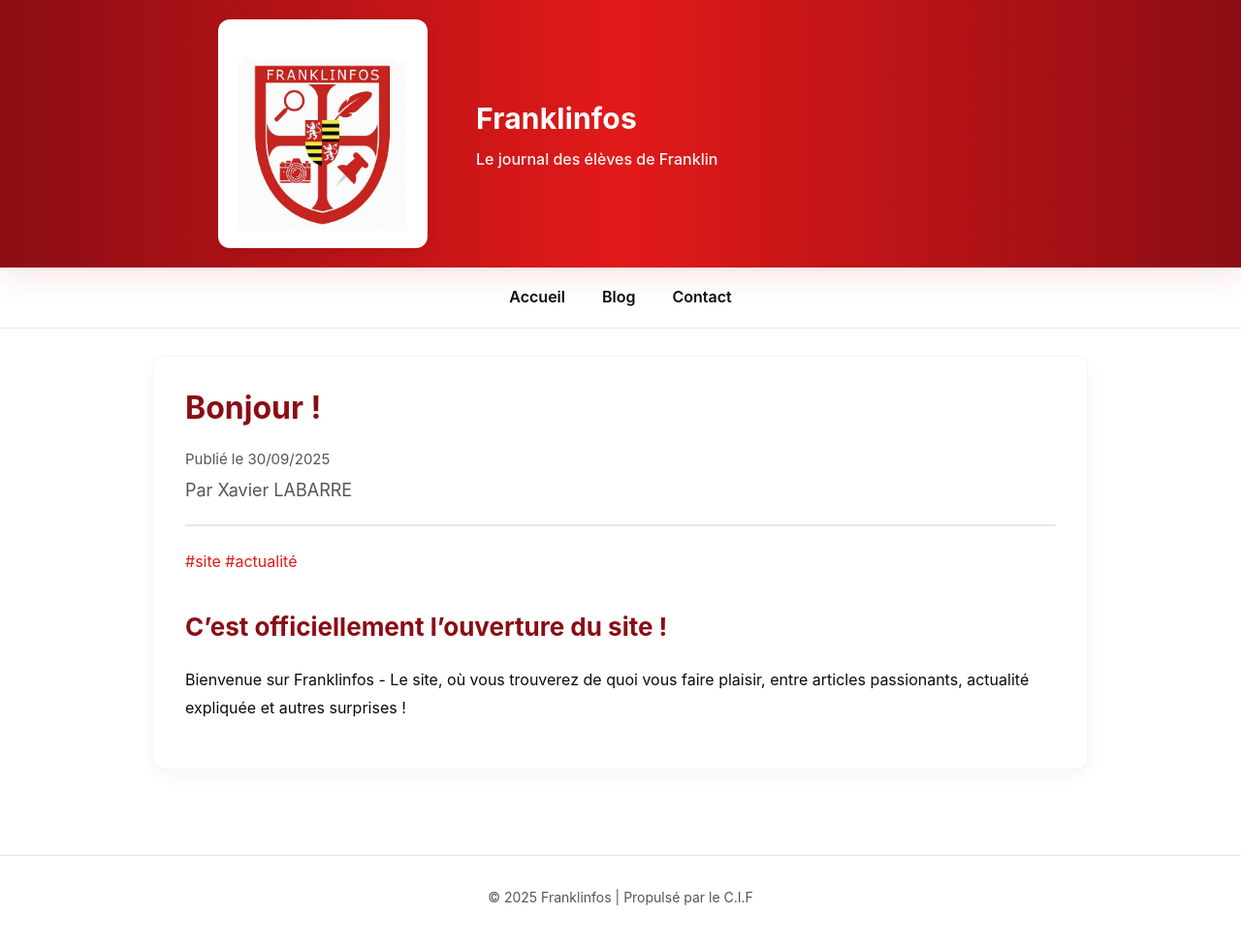
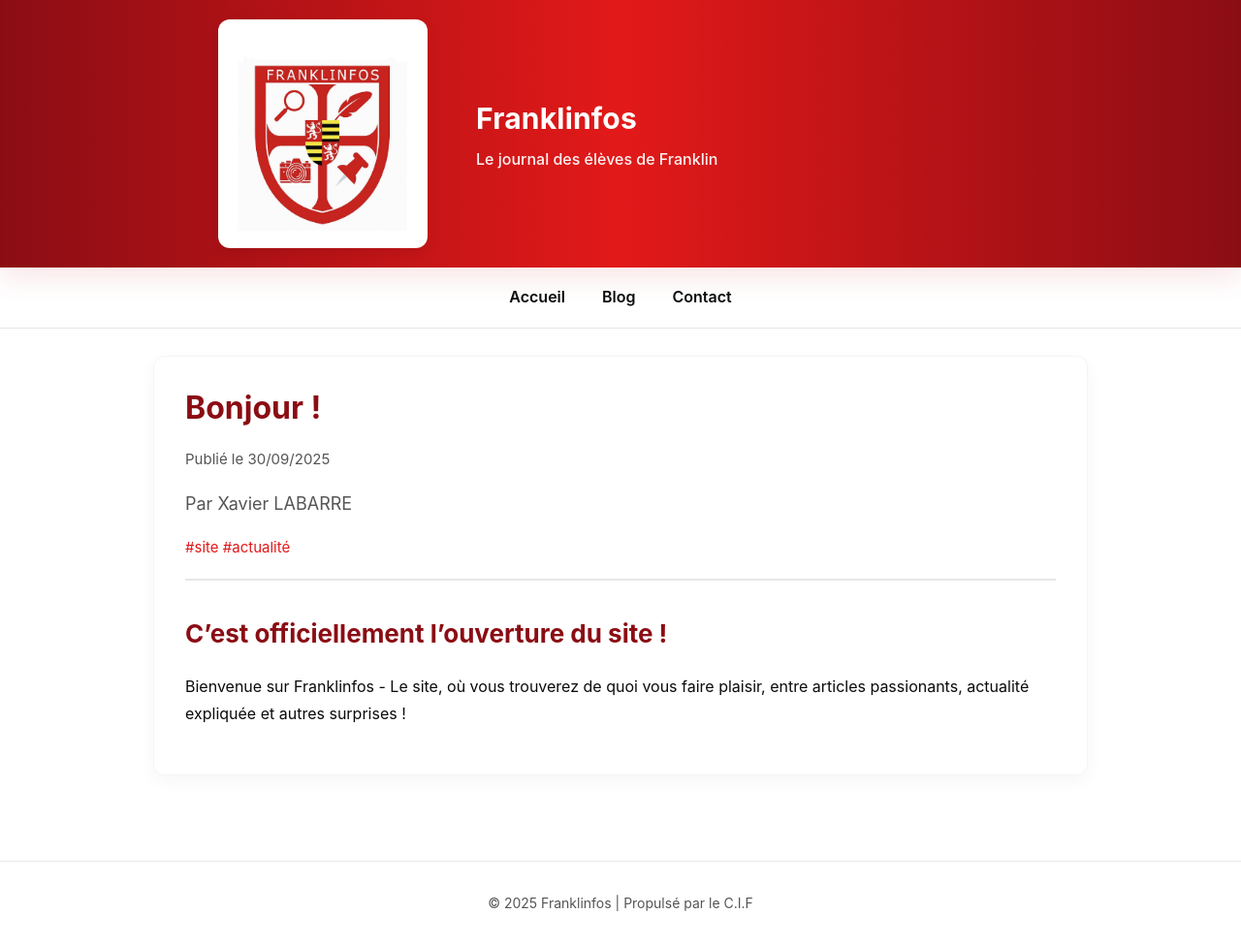
Before and after one commit to Secondaire-Xavier/fr1, a Jekyll site: the page built from _posts/2025-09-30-bonjour.md, in a window 1280 px wide. Shown: the whole page at 97% size. Built offline with Jekyll 4.4.1, drawn with Linux system fonts in a browser that asks for light colours.

Commit message:
Update style.css

```diff
--- a/assets/style.css
+++ b/assets/style.css
@@ -224,11 +224,13 @@ a:hover {
   color: var(--muted);
   font-size: 18px;
   font-weight: 400;
+}
+.post .post-tags {
+  font-size: 15px;
   margin: 0 0 24px;
   padding-bottom: 20px;
   border-bottom: 2px solid var(--border);
 }
-
 .post-content {
   font-size: 16px;
   line-height: 1.8;
```
